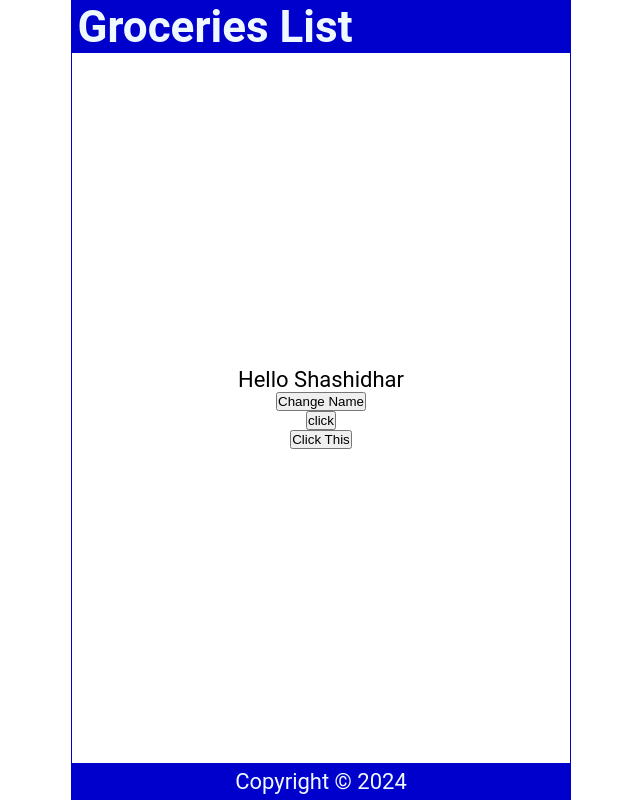
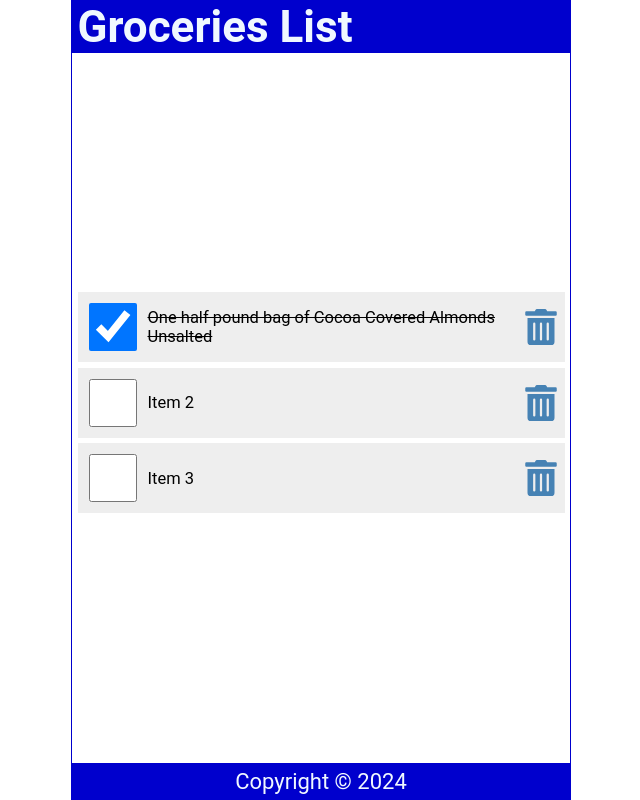
Before and after one commit to shashidhar275/React-Resources, a React (Create React App) app: page / in a window 1280 px wide. Shown: the whole page, without its empty margins (319-959 px from the left). Built offline with nearby package versions, Linux system fonts and the light colour scheme.

Commit message:
Use of React-lists and keys functionality

```diff
--- a/package.json
+++ b/package.json
@@ -8,6 +8,7 @@
     "@testing-library/user-event": "^13.5.0",
     "react": "^18.2.0",
     "react-dom": "^18.2.0",
+    "react-icons": "^5.0.1",
     "react-scripts": "5.0.1",
     "web-vitals": "^2.1.4"
   },
--- a/src/content.js
+++ b/src/content.js
@@ -1,33 +1,55 @@
 import React from 'react'
 import { useState } from 'react';
+import { FaTrashAlt } from 'react-icons/fa'
 
 const Content = () => {
-    const [ name,setName ] = useState("Shashidhar");
-    const [count,setCount] = useState(0);
+    const [ items,setItems ] = useState([
+        {
+            id: 1,
+            checked: true,
+            item: "One half pound bag of Cocoa Covered Almonds Unsalted"
+        },
+        {
+            id: 2,
+            checked: false,
+            item: "Item 2"
+        },
+        {
+            id: 3,
+            checked: false,
+            item: "Item 3"
+        }
+    ]);
 
-    const handleNameChange = ()=>{
-        const names = ['Shashidhar','Mohit','Atharva'];
-        const int = Math.floor(Math.random()*3);
-        setName(names[int]);
-    }
-    const handleClickEvent = ()=>{
-        setCount(count+1);
-        setCount(count+1);
-        console.log(count);
+    const handleCheck = (id)=>{
+        const listItems = items.map((item) => item.id === id ? {...item , checked: !item.checked} : item);
+        setItems(listItems);
+        localStorage.setItem('shoppingList', JSON.stringify(listItems));
     }
 
-    const handleClickEvent2 = ()=>{
-        console.log(count);
+    const handleDelete = (id)=>{
+        const listItems = items.filter((item)=> item.id!== id);
+        setItems(listItems);
+        localStorage.setItem('shoppingList',JSON.stringify(listItems));
     }
 
   return (
     <main>
-      <p onDoubleClick={handleClickEvent}>
-        Hello {name}
-      </p>
-      <button onClick={handleNameChange}>Change Name</button>  {/*Function need not be called...if called means it automatically calls the function when html page loads */}
-      <button onClick={handleClickEvent}>click</button>{/*In order to use parameters in function we must have to use anonymous function*/}
-      <button onClick={handleClickEvent2}>Click This</button>
+        { items.length ? (
+            <ul>
+                {items.map((item) => (  //Exception in React open brackets are required not curly brackets
+                    <li className='item' key={item.id}>
+
+                        <input type="checkbox" checked={item.checked} onChange={()=>handleCheck(item.id)} />
+                        <label onDoubleClick={()=> handleCheck(item.id)} style={ (item.checked) ? { textDecoration: 'line-through'} : null}>{item.item}</label>
+                        <FaTrashAlt onClick={()=>handleDelete(item.id)} role='button' tabIndex="0"/>
+                    </li>
+                ))}
+            </ul>
+        ):(
+            <p style={{marginTop: '2rem'}}>Your list is empty</p>
+        )}
+
     </main>
   )
 }
--- a/src/index.css
+++ b/src/index.css
@@ -57,3 +57,62 @@
   display: grid;
   place-content: center;
 }
+
+ul {
+  width: 100%;
+  list-style: none;
+  padding: 0 0.25rem 0.25rem;
+}
+
+ul li::before {
+  content: "\200B";
+}
+
+.item {
+  display: flex;
+  justify-content: flex-start;
+  align-items: center;
+  padding: 0.5rem 0 0.5rem 0.5rem;
+  margin: 0.25rem 0;
+  background-color: #eee;
+}
+
+.item:first-child {
+  margin: 0;
+}
+
+.item input[type="checkbox"] {
+  text-align: center;
+  width: 2.5rem;
+  width: 48px;
+  min-width: 48px;
+  height: 2.5rem;
+  height: 48px;
+  min-height: 48px;
+  cursor: pointer;
+  margin-right: 0.5rem;
+}
+
+.item input[type="checkbox"]:focus + label {
+  text-decoration: underline;
+}
+
+.item > label {
+  font-size: 0.75rem;
+  flex-grow: 1;
+}
+
+.item svg {
+  width: 48px;
+  min-width: 48px;
+  height: 36px;
+  font-size: 1rem;
+  color: steelblue;
+  cursor: pointer;
+}
+
+.item svg:focus,
+.item svg:hover {
+  color: red;
+  outline: none;
+}
```
Also changed, not shown: 1 other file (tests, documents, lock files or other folders).
